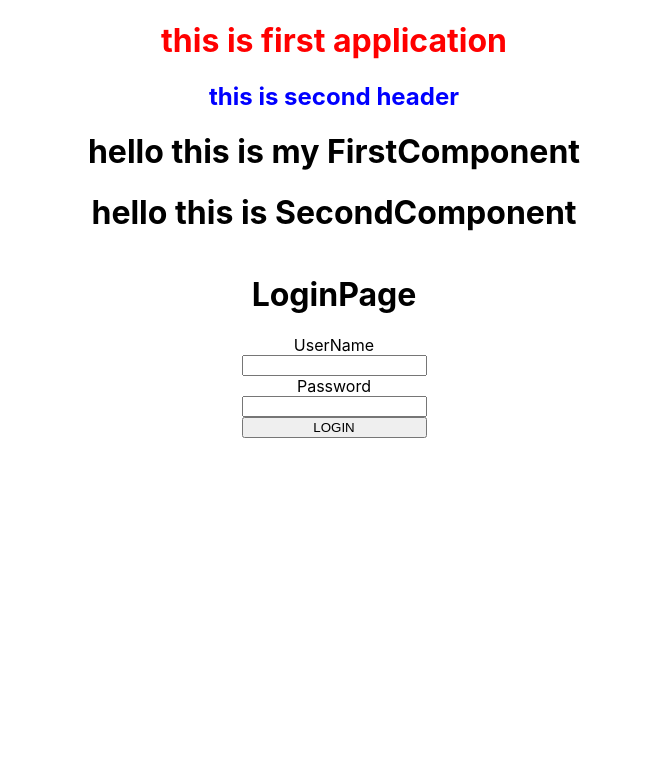
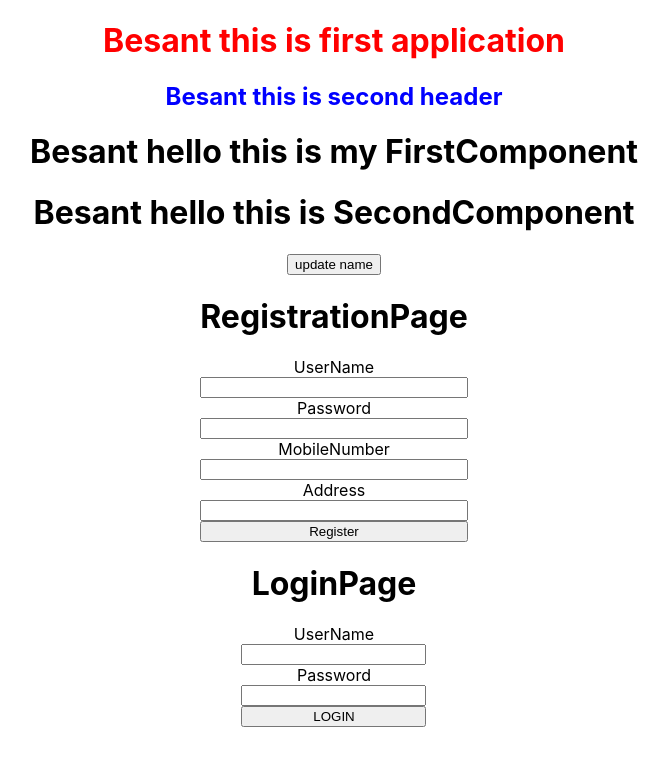
Before and after one commit to Harsha979/june3rd730AmReactJs, a React (Create React App) app: page / in a window 1280 px wide. Shown: the top 766 px of the page, without its empty margins (306-975 px from the left). Built offline with nearby package versions, Linux system fonts and the light colour scheme.

Commit message:
added props and registration page

```diff
--- a/src/App.jsx
+++ b/src/App.jsx
@@ -1,14 +1,18 @@
+import { useState } from 'react';
 import './App.css';
 import LoginPage from './Components/Login';
+import RegistrationPage from './Components/Registration';
 import FirstComponent from './FirstComponent';
 
 function App() {
+  const [name,setName]=useState("Besant");
   return (
     <div className="App">
-        <h1 style={{color:"red"}}> this is first application</h1>
-        <h2 className='header2'> this is second header</h2>
-        <FirstComponent/>
-        <LoginPage />
+        <h1 style={{color:"red"}}>{name} this is first application</h1>
+        <h2 className='header2'>{name} this is second header</h2>
+        <FirstComponent propsName={name} />
+        <button onClick={()=>{setName("Organization")}}>update name</button>
+        <RegistrationPage/>
     </div>
   );
 }
--- a/src/Components/Login.js
+++ b/src/Components/Login.js
@@ -1,6 +1,6 @@
 import React, { useState } from "react";
 
-function LoginPage(){
+function LoginPage(props){
     // var count=0;
 
     // const [counter,setCounter] = useState(0);
@@ -8,14 +8,14 @@ function LoginPage(){
     const [password,setPassword]=useState("");
 
     function checkLogin(){
-        if(userName !== ""){
-            if(password !== ""){
+        if(userName === props.registerUserName){
+            if(password === props.registerPassword){
                     alert("Login Success")
             }else{
-                alert("password is required")
+                alert("password is not matching with registration page")
             }
         }else{
-            alert("UserName is required")
+            alert("UserName is not matching with registration page")
         }
     }
 
--- /dev/null
+++ b/src/Components/Registration.js
@@ -0,0 +1,49 @@
+import React, { useState } from "react";
+import LoginPage from "./Login";
+
+function RegistrationPage(){
+
+    const [userName,setUserName]=useState("");
+    const [password,setPassword]=useState("");
+    const [mobileNumber,setMobileNumber]=useState("");
+    const [address,setAddress]=useState("");
+
+    function checkRegister(){
+        if(userName !== ""){
+              if(password !==""){
+                    if(mobileNumber !== ""){
+                            if(address !== ""){
+                                alert("Registration success")
+                            }
+                            else{
+                                alert("address is required")
+                            }
+                    }else{
+                        alert("mobile number is required")
+                    }
+              }else{
+                alert("password is required")
+              }
+        }else{
+            alert("username is required")
+        }
+    }
+
+    return(
+        <div style={{display:"grid",placeContent:"center"}}>
+            <h1>RegistrationPage</h1>
+            <label>UserName</label>
+            <input type="text" value={userName} onChange={(e)=>{setUserName(e.target.value)}}></input>
+            <label>Password</label>
+            <input type="password" value={password} onChange={(e)=>{setPassword(e.target.value)}}></input>
+            <label>MobileNumber</label>
+            <input type="text" value={mobileNumber} onChange={(e)=>{setMobileNumber(e.target.value)}}></input>
+            <label>Address</label>
+            <input type="text" value={address} onChange={(e)=>{setAddress(e.target.value)}}></input>
+            <button onClick={()=>{checkRegister()}}>Register</button>
+            <LoginPage registerUserName={userName} registerPassword={password}/>
+        </div>
+    )
+}
+
+export default RegistrationPage;
--- a/src/FirstComponent.js
+++ b/src/FirstComponent.js
@@ -1,21 +1,21 @@
 import React from "react";
 
-function FirstComponent(){
+function FirstComponent(props){
 
     return(
         //html code
         <div>
-            <h1>hello this is my FirstComponent</h1>
-            <SecondComponent />
+            <h1>{props.propsName} hello this is my FirstComponent</h1>
+            <SecondComponent propsName={props.propsName}/>
         </div>
     )
 }
 
-function SecondComponent(){
+function SecondComponent({propsName}){
 
     return(
         <div>
-            <h1>hello this is SecondComponent</h1>
+            <h1>{propsName} hello this is SecondComponent</h1>
         </div>
     )
 }
```
